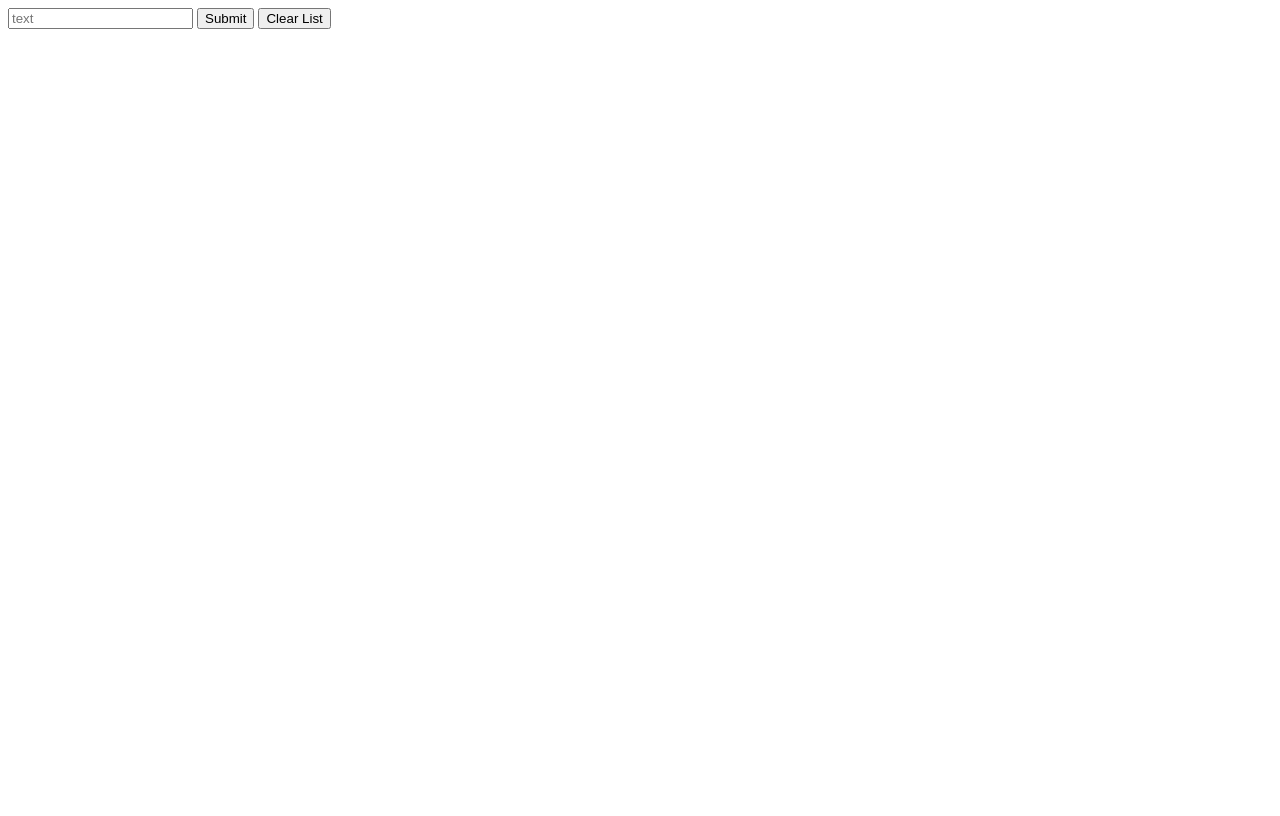
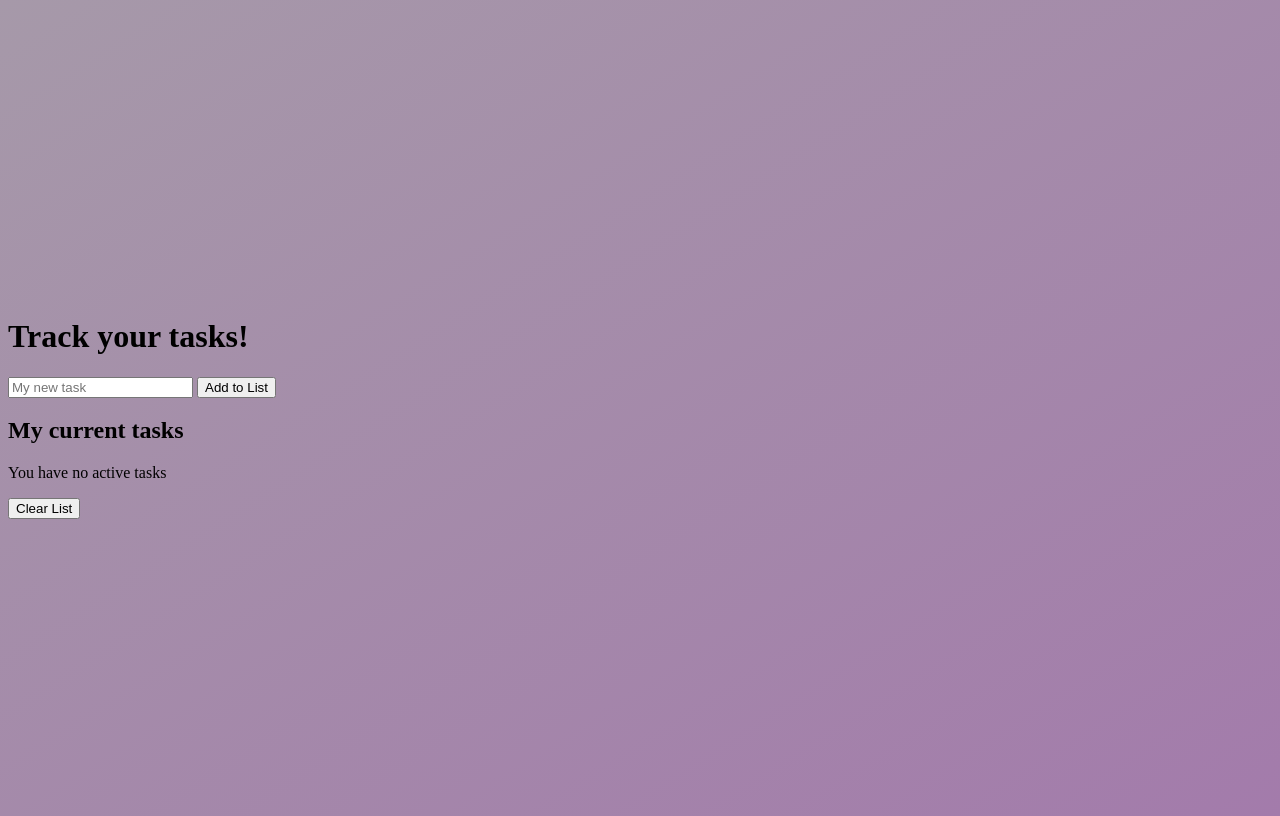
Before and after one commit to shabanova-danielyan/toDoApp, a plain HTML site: page index.html in a window 1280 px wide. Drawn offline with Linux system fonts and the light colour scheme.

Commit message:
Improvements of index page

```diff
--- a/app.js
+++ b/app.js
@@ -1,3 +1,4 @@
+'use strict';
 let items = [];
 function addItem(newItem) {
     items.push(newItem);
@@ -8,3 +9,8 @@ console.log(items);
 //function clearList() {
 // in progress
 //}
+
+
+//function deleteItem()
+
+//function markAsDone
--- a/index.html
+++ b/index.html
@@ -1,11 +1,39 @@
 <!DOCTYPE html>
 <html lang="en">
     <head>
-        <body>
-            <input placeholder="text">
-            <button>Submit</button>
-            <button>Clear List</button>
-        <script src="app.js"></script>
-        </body>
+        <meta charset="UTF-8" />
+        <meta name="viewport"
+        content="width=device+width, initial-scale=1.0" />
+
+        <style>
+            body {
+                height: 100vh;
+                display: flex;
+                align-items: center;
+                background: linear-gradient(to top left, #a37bab, #a699a9);
+                }
+        </style>
+
+        <title>To do App</title>
+    </head>
+    <body>
+        <div>
+            <p class="first">
+                <h1>Track your tasks!</h1>
+            </p>
+            <form class="second">
+                <input type="text" placeholder="My new task">
+                <button id="submit-task">Add to List</button>
+            </form>
+            <div class="third">
+                <h2>My current tasks</h2>
+                <p>You have no active tasks</p>
+                <button id="clear-list">Clear List</button>
+            </div>
+        </div>
+    <script src="app.js"></script>
+    </body>
     </head>
 </html>
+
+<!DOCTYPE html>
```
